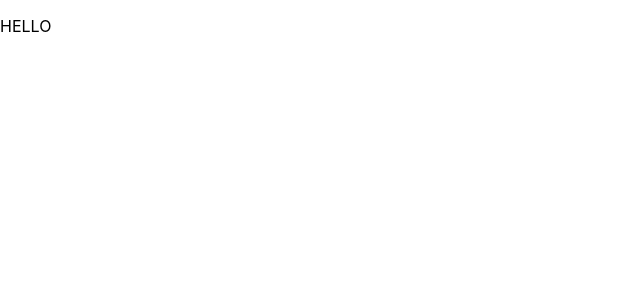
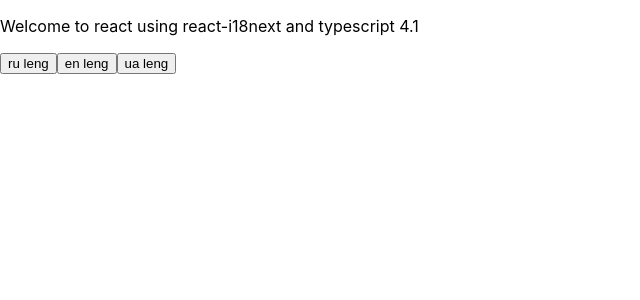
Before and after one commit to oldstud/bookmarks_app, a React (Create React App) app: page / in a window 1280 px wide. Shown: the top 300 px of the page, without its empty margins (0-640 px from the left). Built offline with nearby package versions, Linux system fonts and the light colour scheme.

Commit message:
add localization

```diff
--- a/package.json
+++ b/package.json
@@ -14,9 +14,11 @@
     "@types/react-redux": "^7.1.22",
     "@types/styled-components": "^5.1.21",
     "axios": "^0.25.0",
+    "i18next": "^21.6.10",
     "react": "^17.0.2",
     "react-dom": "^17.0.2",
     "react-hook-form": "^7.25.3",
+    "react-i18next": "^11.15.3",
     "react-redux": "^7.2.6",
     "react-router-dom": "^6.2.1",
     "react-scripts": "5.0.0",
--- a/src/App.tsx
+++ b/src/App.tsx
@@ -1,11 +1,24 @@
 import React from 'react';
 
 import './App.css';
+import './i18n/config';
+import { useTranslation } from 'react-i18next';
+import i18next from 'i18next';
 
 function App() {
+  const { t } = useTranslation();
+
+  const changeLanguage = (lng: string) => {
+    i18next.changeLanguage(lng);
+  }
+
   return (
     <div className="App">
-     <p>HELLO</p>
+     <p>{ t('title_1') }</p>
+
+      <button onClick={() => changeLanguage('ru')}>ru leng</button>
+      <button onClick={() => changeLanguage('en')}>en leng</button>
+      <button onClick={() => changeLanguage('ua')}>ua leng</button>
     </div>
   );
 }
--- /dev/null
+++ b/src/i18n/config.ts
@@ -0,0 +1,25 @@
+import i18n from 'i18next';
+import english from './localization/en.json';
+import russian from './localization/ru.json';
+import ukrainian from './localization/ua.json';
+import { initReactI18next } from 'react-i18next';
+
+export const resources = {
+  en: {
+    translation: english,
+  },
+  ru: {
+    translation: russian,
+  },
+  ua: {
+    translation: ukrainian,
+  },
+} as const;
+
+i18n.use(initReactI18next).init({
+  lng: 'en',
+  interpolation: {
+    escapeValue: false, // not needed for react as it escapes by default
+  },
+  resources,
+});
--- /dev/null
+++ b/src/i18n/localization/en.json
@@ -0,0 +1,3 @@
+{
+    "title_1": "Welcome to react using react-i18next and typescript 4.1"
+ }
--- /dev/null
+++ b/src/i18n/localization/ru.json
@@ -0,0 +1,3 @@
+{
+    "title_1": "Привет Мир!!!!"
+ }
--- /dev/null
+++ b/src/i18n/localization/ua.json
@@ -0,0 +1,3 @@
+{
+    "title_1": "Привіт ХАЙ!!!"
+ }
```
Also changed, not shown: 1 other file (tests, documents, lock files or other folders).
